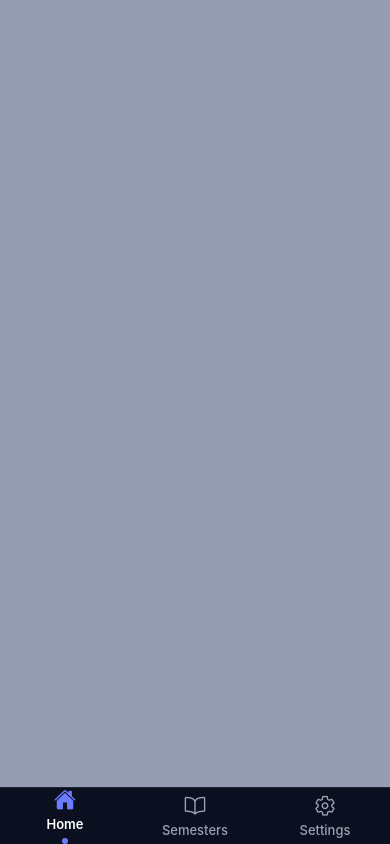
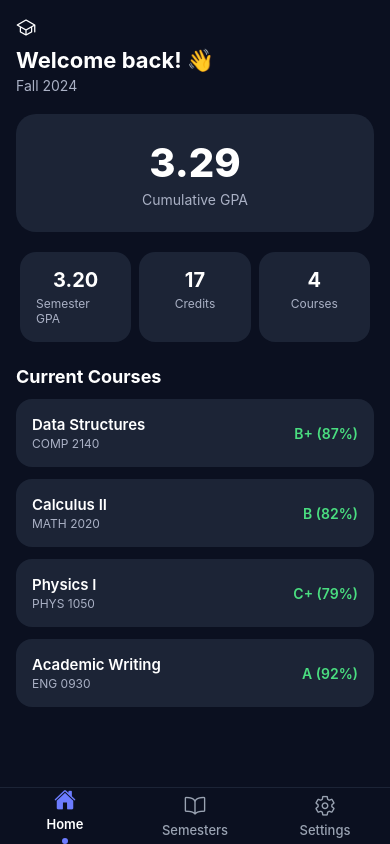
Before and after one commit to zksd53/GradeTrack, a React Native app: screen / in a window 390 px wide. Built offline with nearby package versions, Linux system fonts and the light colour scheme.

Commit message:
Now all the pages are getting represented good work. Now need to Align all the pages

```diff
--- a/src/Root.js
+++ b/src/Root.js
@@ -2,9 +2,9 @@ import { View, StyleSheet } from "react-native";
 import { useState } from "react";
 
 // Screens
-// import HomeScreen from "./src/screens/HomeScreen";
-// import SemestersScreen from "./src/screens/SemestersScreen";
-// import SettingsScreen from "./src/screens/SettingsScreen";
+import HomeScreen from "./screens/HomeScreen";
+import SemestersScreen from "./screens/SemestersScreen";
+import SettingsScreen from "./screens/SettingsScreen.js";
 
 // // Layout & UI
 // import MainLayout from "./src/layout/MainLayout";
@@ -16,25 +16,26 @@ export default function Root() {
     const renderScreen = () => {
         switch (activeTab) {
             case "home":
-        // return <HomeScreen />;
+            return <HomeScreen />;
             case "semesters":
-        // return <SemestersScreen />;
+                return <SemestersScreen />;
             case "settings":
-        // return <SettingsScreen />;
+                return <SettingsScreen />;
             default:
-        // return <HomeScreen />;
+            return <HomeScreen />;
         }
     };
 
     return (
         <View style={styles.container}>
-      {/* Scrollable Content */}
-      {/* <MainLayout>
+            {/* ONLY ONE screen at a time */}
             {renderScreen()}
-      </MainLayout> */}
 
-      {/* Fixed Bottom Tabs */}
-      <BottomTabBar activeTab={activeTab} onChangeTab={setActiveTab} />
+            {/* Bottom tabs always visible */}
+            <BottomTabBar
+                activeTab={activeTab}
+                setActiveTab={setActiveTab}
+            />
         </View>
     );
 }
--- a/src/screens/HomeScreen.js
+++ b/src/screens/HomeScreen.js
@@ -1,123 +1,181 @@
 import { View, Text, StyleSheet, ScrollView } from "react-native";
-import { useState } from "react";
-
-import StatCard from "../components/StatCard";
-import CourseCard from "../components/CourseCard";
+import { Ionicons } from "@expo/vector-icons";
 
 export default function HomeScreen() {
-  const [selectedCourse, setSelectedCourse] = useState(null);
-
-  const courses = [
-    {
-      title: "Data Structures",
-      code: "COMP 2140",
-      grade: "B+ (87%)",
-      credits: 3,
-    },
-    {
-      title: "Calculus II",
-      code: "MATH 2020",
-      grade: "B (82%)",
-      credits: 4,
-    },
-    {
-      title: "Physics I",
-      code: "PHYS 1050",
-      grade: "C+ (79%)",
-      credits: 4,
-    },
-    {
-      title: "Academic Writing",
-      code: "ENG 0930",
-      grade: "A (92%)",
-      credits: 3,
-    },
-  ];
-
-  if (selectedCourse) {
-    return (
-      <CourseDetailScreen
-        course={selectedCourse}
-        onBack={() => setSelectedCourse(null)}
-      />
-    );
-  }
-
   return (
     <ScrollView
       style={styles.container}
-      contentContainerStyle={{ paddingBottom: 30 }}
+      contentContainerStyle={{ paddingBottom: 120 }}
       showsVerticalScrollIndicator={false}
     >
-      <Text style={styles.title}>Fall 2024</Text>
+      {/* Header */}
+      <View style={styles.header}>
+        <Ionicons name="school-outline" size={20} color="#FFF" />
+        <Text style={styles.welcome}>Welcome back! 👋</Text>
+        <Text style={styles.semester}>Fall 2024</Text>
+      </View>
 
-      {/* Primary GPA */}
-      <View style={styles.primaryCard}>
-        <Text style={styles.primaryValue}>3.29</Text>
-        <Text style={styles.primaryLabel}>Cumulative GPA</Text>
+      {/* Cumulative GPA */}
+      <View style={styles.gpaCard}>
+        <Text style={styles.gpaValue}>3.29</Text>
+        <Text style={styles.gpaLabel}>Cumulative GPA</Text>
       </View>
 
       {/* Stats */}
-      <View style={styles.row}>
-        <StatCard value="3.20" label="Semester GPA" />
-        <StatCard value="17" label="Credits" />
-        <StatCard value="4" label="Courses" />
+      <View style={styles.statsRow}>
+        <Stat value="3.20" label="Semester GPA" />
+        <Stat value="17" label="Credits" />
+        <Stat value="4" label="Courses" />
       </View>
 
-      {/* Courses */}
+      {/* Current Courses */}
       <Text style={styles.sectionTitle}>Current Courses</Text>
 
-      {courses.map((course) => (
-        <CourseCard
-          key={course.code}
-          title={course.title}
-          code={course.code}
-          grade={course.grade}
-          onPress={() => setSelectedCourse(course)}
-        />
-      ))}
+      <CourseCard
+        title="Data Structures"
+        code="COMP 2140"
+        grade="B+ (87%)"
+      />
+
+      <CourseCard
+        title="Calculus II"
+        code="MATH 2020"
+        grade="B (82%)"
+      />
+
+      <CourseCard
+        title="Physics I"
+        code="PHYS 1050"
+        grade="C+ (79%)"
+      />
+
+      <CourseCard
+        title="Academic Writing"
+        code="ENG 0930"
+        grade="A (92%)"
+      />
     </ScrollView>
   );
 }
 
+/* ---------- Small Components ---------- */
+
+function Stat({ value, label }) {
+  return (
+    <View style={styles.stat}>
+      <Text style={styles.statValue}>{value}</Text>
+      <Text style={styles.statLabel}>{label}</Text>
+    </View>
+  );
+}
+
+function CourseCard({ title, code, grade }) {
+  return (
+    <View style={styles.courseCard}>
+      <View>
+        <Text style={styles.courseTitle}>{title}</Text>
+        <Text style={styles.courseCode}>{code}</Text>
+      </View>
+
+      <Text style={styles.grade}>{grade}</Text>
+    </View>
+  );
+}
+
+/* ---------- Styles ---------- */
+
 const styles = StyleSheet.create({
   container: {
-    flex: 1,
     backgroundColor: "#0B1020",
-    padding: 20,
+    padding: 16,
   },
-  title: {
-    color: "#FFFFFF",
-    fontSize: 26,
-    fontWeight: "600",
+
+  header: {
     marginBottom: 20,
   },
-  primaryCard: {
+  welcome: {
+    fontSize: 22,
+    fontWeight: "700",
+    color: "#FFF",
+    marginTop: 8,
+  },
+  semester: {
+    fontSize: 14,
+    color: "#AAB1C5",
+    marginTop: 4,
+  },
+
+  gpaCard: {
     backgroundColor: "#1C2436",
-    borderRadius: 16,
-    paddingVertical: 26,
+    borderRadius: 20,
+    padding: 24,
     alignItems: "center",
     marginBottom: 20,
   },
-  primaryValue: {
-    color: "#FFFFFF",
-    fontSize: 36,
-    fontWeight: "700",
+  gpaValue: {
+    fontSize: 40,
+    fontWeight: "800",
+    color: "#FFF",
   },
-  primaryLabel: {
-    color: "#9AA3B2",
-    marginTop: 6,
+  gpaLabel: {
     fontSize: 14,
+    color: "#AAB1C5",
+    marginTop: 4,
   },
-  row: {
+
+  statsRow: {
     flexDirection: "row",
-    gap: 12,
+    justifyContent: "space-between",
     marginBottom: 24,
   },
+  stat: {
+    flex: 1,
+    backgroundColor: "#1C2436",
+    borderRadius: 16,
+    padding: 16,
+    alignItems: "center",
+    marginHorizontal: 4,
+  },
+  statValue: {
+    fontSize: 20,
+    fontWeight: "700",
+    color: "#FFF",
+  },
+  statLabel: {
+    fontSize: 12,
+    color: "#AAB1C5",
+    marginTop: 4,
+  },
+
   sectionTitle: {
-    color: "#FFFFFF",
     fontSize: 18,
+    fontWeight: "700",
+    color: "#FFF",
+    marginBottom: 12,
+  },
+
+  courseCard: {
+    backgroundColor: "#1C2436",
+    borderRadius: 16,
+    padding: 16,
+    flexDirection: "row",
+    justifyContent: "space-between",
+    alignItems: "center",
+    marginBottom: 12,
+  },
+  courseTitle: {
+    fontSize: 15,
     fontWeight: "600",
-    marginBottom: 14,
+    color: "#FFF",
+  },
+  courseCode: {
+    fontSize: 12,
+    color: "#AAB1C5",
+    marginTop: 2,
+  },
+  grade: {
+    fontSize: 14,
+    fontWeight: "600",
+    color: "#4ADE80",
   },
 });
--- a/src/screens/SemestersScreen.js
+++ b/src/screens/SemestersScreen.js
@@ -1,23 +1,217 @@
-import { View, Text, StyleSheet } from "react-native";
+import { View, Text, StyleSheet, Pressable } from "react-native";
+import { Ionicons } from "@expo/vector-icons";
 
 export default function SemestersScreen() {
   return (
     <View style={styles.container}>
-      <Text style={styles.text}>Semesters</Text>
+      {/* Header */}
+      <Text style={styles.header}>Semesters</Text>
+
+      {/* Add Semester Button */}
+      <Pressable style={styles.addButton}>
+        <Ionicons name="add" size={20} color="#FFF" />
+        <Text style={styles.addText}>Add New Semester</Text>
+      </Pressable>
+
+      {/* Semester Cards */}
+      <SemesterCard
+        gpa="3.20"
+        title="Fall 2024"
+        courses="3 courses"
+        credits="10 credits"
+        status="In Progress"
+        current
+      />
+
+      <SemesterCard
+        gpa="3.43"
+        title="Spring 2024"
+        courses="2 courses"
+        credits="7 credits"
+        status="Completed"
+      />
+
+      <SemesterCard
+        gpa="0.00"
+        title="Fall 2023"
+        courses="0 courses"
+        credits="0 credits"
+        status="Completed"
+        empty
+      />
     </View>
   );
 }
 
+/* ---------- Semester Card ---------- */
+
+function SemesterCard({ gpa, title, courses, credits, status, current, empty }) {
+  return (
+    <Pressable style={styles.card}>
+      {/* GPA Circle */}
+      <View
+        style={[
+          styles.gpaCircle,
+          empty && { borderColor: "#D1D5DB" },
+        ]}
+      >
+        <Text style={styles.gpaText}>{gpa}</Text>
+      </View>
+
+      {/* Info */}
+      <View style={styles.info}>
+        <View style={styles.row}>
+          <Text style={styles.title}>{title}</Text>
+          {current && <Badge text="Current" />}
+        </View>
+
+        <Text style={styles.meta}>
+          {courses} · {credits}
+        </Text>
+
+        <StatusBadge text={status} />
+      </View>
+
+      {/* Arrow */}
+      <Ionicons name="chevron-forward" size={20} color="#9AA3B2" />
+    </Pressable>
+  );
+}
+
+/* ---------- Small Components ---------- */
+
+function Badge({ text }) {
+  return (
+    <View style={styles.currentBadge}>
+      <Text style={styles.currentText}>{text}</Text>
+    </View>
+  );
+}
+
+function StatusBadge({ text }) {
+  const isProgress = text === "In Progress";
+  return (
+    <View
+      style={[
+        styles.statusBadge,
+        isProgress ? styles.progress : styles.completed,
+      ]}
+    >
+      <Text
+        style={[
+          styles.statusText,
+          isProgress ? styles.progressText : styles.completedText,
+        ]}
+      >
+        {text}
+      </Text>
+    </View>
+  );
+}
+
+/* ---------- Styles ---------- */
+
 const styles = StyleSheet.create({
   container: {
-    flex: 1,
-    backgroundColor: "#0B1020",
+    padding: 16,
+    backgroundColor: "#F7F8FC",
+  },
+  header: {
+    fontSize: 24,
+    fontWeight: "700",
+    marginBottom: 16,
+  },
+
+  addButton: {
+    flexDirection: "row",
     alignItems: "center",
     justifyContent: "center",
+    backgroundColor: "#7C6CF2",
+    padding: 16,
+    borderRadius: 16,
+    marginBottom: 20,
+    gap: 8,
   },
-  text: {
-    color: "#FFFFFF",
-    fontSize: 22,
+  addText: {
+    color: "#FFF",
+    fontSize: 15,
     fontWeight: "600",
   },
+
+  card: {
+    flexDirection: "row",
+    alignItems: "center",
+    backgroundColor: "#FFF",
+    padding: 16,
+    borderRadius: 16,
+    marginBottom: 16,
+  },
+
+  gpaCircle: {
+    width: 56,
+    height: 56,
+    borderRadius: 28,
+    borderWidth: 6,
+    borderColor: "#E6B84C",
+    alignItems: "center",
+    justifyContent: "center",
+    marginRight: 12,
+  },
+  gpaText: {
+    fontSize: 15,
+    fontWeight: "700",
+  },
+
+  info: {
+    flex: 1,
+  },
+  row: {
+    flexDirection: "row",
+    alignItems: "center",
+    gap: 8,
+  },
+  title: {
+    fontSize: 16,
+    fontWeight: "600",
+  },
+  meta: {
+    fontSize: 13,
+    color: "#6B7280",
+    marginVertical: 4,
+  },
+
+  currentBadge: {
+    backgroundColor: "#E0E7FF",
+    paddingHorizontal: 8,
+    paddingVertical: 2,
+    borderRadius: 6,
+  },
+  currentText: {
+    fontSize: 11,
+    color: "#4F46E5",
+    fontWeight: "600",
+  },
+
+  statusBadge: {
+    alignSelf: "flex-start",
+    paddingHorizontal: 10,
+    paddingVertical: 4,
+    borderRadius: 10,
+  },
+  progress: {
+    backgroundColor: "#E0ECFF",
+  },
+  completed: {
+    backgroundColor: "#E7F8ED",
+  },
+  statusText: {
+    fontSize: 12,
+    fontWeight: "600",
+  },
+  progressText: {
+    color: "#2563EB",
+  },
+  completedText: {
+    color: "#15803D",
+  },
 });
--- a/src/screens/SettingsScreen.js
+++ b/src/screens/SettingsScreen.js
@@ -1,23 +1,232 @@
-import { View, Text, StyleSheet } from "react-native";
+import { View, Text, StyleSheet, Pressable, Switch } from "react-native";
+import { Ionicons } from "@expo/vector-icons";
+import { useState } from "react";
 
 export default function SettingsScreen() {
+  const [darkMode, setDarkMode] = useState(false);
+
   return (
     <View style={styles.container}>
-      <Text style={styles.text}>Settings</Text>
+      {/* Header */}
+      <Text style={styles.header}>Settings</Text>
+
+      {/* Profile Card */}
+      <View style={styles.card}>
+        <View style={styles.avatar}>
+          <Text style={styles.avatarText}>Z</Text>
+        </View>
+
+        <View>
+          <Text style={styles.name}>Zaki Saud</Text>
+          <Text style={styles.email}>zakisaud2023@gmail.com</Text>
+
+          <View style={styles.badge}>
+            <Ionicons name="school-outline" size={14} color="#6C7CFF" />
+            <Text style={styles.badgeText}>GradeTrack User</Text>
+          </View>
+        </View>
+      </View>
+
+      {/* Stats */}
+      <View style={styles.statsRow}>
+        <Stat value="3" label="Semesters" />
+        <Stat value="5" label="Courses" />
+        <Stat value="19" label="Assessments" />
+      </View>
+
+      {/* Appearance */}
+      <Section title="APPEARANCE">
+        <Row
+          icon="sunny-outline"
+          title="Dark Mode"
+          subtitle="Toggle dark theme"
+          right={
+            <Switch
+              value={darkMode}
+              onValueChange={setDarkMode}
+            />
+          }
+        />
+      </Section>
+
+      {/* Data */}
+      <Section title="DATA">
+        <Row
+          icon="sync-outline"
+          title="Sync Data"
+          subtitle="Data syncs automatically"
+        />
+        <Row
+          icon="trash-outline"
+          title="Clear All Data"
+          subtitle="Delete all semesters, courses, and assessments"
+          danger
+        />
+      </Section>
+
+      {/* Account */}
+      <Section title="ACCOUNT">
+        <Row icon="help-circle-outline" title="Help & Support" />
+        <Row icon="shield-outline" title="Privacy" />
+        <Row icon="log-out-outline" title="Sign Out" />
+      </Section>
     </View>
   );
 }
 
+/* ---------- Small Components ---------- */
+
+function Section({ title, children }) {
+  return (
+    <View style={styles.section}>
+      <Text style={styles.sectionTitle}>{title}</Text>
+      <View style={styles.sectionCard}>{children}</View>
+    </View>
+  );
+}
+
+function Row({ icon, title, subtitle, right, danger }) {
+  return (
+    <Pressable style={styles.row}>
+      <View style={styles.rowLeft}>
+        <Ionicons
+          name={icon}
+          size={20}
+          color={danger ? "#E5484D" : "#6C7CFF"}
+        />
+        <View>
+          <Text style={[styles.rowTitle, danger && { color: "#E5484D" }]}>
+            {title}
+          </Text>
+          {subtitle && (
+            <Text style={styles.rowSubtitle}>{subtitle}</Text>
+          )}
+        </View>
+      </View>
+
+      {right ? right : <Ionicons name="chevron-forward" size={18} color="#9AA3B2" />}
+    </Pressable>
+  );
+}
+
+function Stat({ value, label }) {
+  return (
+    <View style={styles.stat}>
+      <Text style={styles.statValue}>{value}</Text>
+      <Text style={styles.statLabel}>{label}</Text>
+    </View>
+  );
+}
+
+/* ---------- Styles ---------- */
+
 const styles = StyleSheet.create({
   container: {
-    flex: 1,
-    backgroundColor: "#0B1020",
+    padding: 16,
+    backgroundColor: "#F7F8FC",
+  },
+  header: {
+    fontSize: 24,
+    fontWeight: "700",
+    marginBottom: 16,
+  },
+
+  card: {
+    flexDirection: "row",
+    backgroundColor: "#FFF",
+    padding: 16,
+    borderRadius: 16,
+    alignItems: "center",
+    marginBottom: 16,
+  },
+  avatar: {
+    width: 56,
+    height: 56,
+    borderRadius: 28,
+    backgroundColor: "#6C7CFF",
     alignItems: "center",
     justifyContent: "center",
+    marginRight: 12,
   },
-  text: {
-    color: "#FFFFFF",
+  avatarText: {
+    color: "#FFF",
     fontSize: 22,
+    fontWeight: "700",
+  },
+  name: {
+    fontSize: 16,
     fontWeight: "600",
   },
+  email: {
+    fontSize: 13,
+    color: "#6B7280",
+    marginVertical: 2,
+  },
+  badge: {
+    flexDirection: "row",
+    alignItems: "center",
+    marginTop: 4,
+  },
+  badgeText: {
+    marginLeft: 4,
+    color: "#6C7CFF",
+    fontSize: 12,
+  },
+
+  statsRow: {
+    flexDirection: "row",
+    justifyContent: "space-between",
+    marginBottom: 24,
+  },
+  stat: {
+    flex: 1,
+    backgroundColor: "#FFF",
+    padding: 16,
+    borderRadius: 16,
+    alignItems: "center",
+    marginHorizontal: 4,
+  },
+  statValue: {
+    fontSize: 20,
+    fontWeight: "700",
+  },
+  statLabel: {
+    fontSize: 12,
+    color: "#6B7280",
+  },
+
+  section: {
+    marginBottom: 24,
+  },
+  sectionTitle: {
+    fontSize: 13,
+    color: "#6B7280",
+    marginBottom: 8,
+  },
+  sectionCard: {
+    backgroundColor: "#FFF",
+    borderRadius: 16,
+  },
+
+  row: {
+    flexDirection: "row",
+    justifyContent: "space-between",
+    padding: 16,
+    alignItems: "center",
+    borderBottomWidth: 1,
+    borderBottomColor: "#F0F1F5",
+  },
+  rowLeft: {
+    flexDirection: "row",
+    alignItems: "center",
+    gap: 12,
+  },
+  rowTitle: {
+    fontSize: 15,
+    fontWeight: "500",
+  },
+  rowSubtitle: {
+    fontSize: 12,
+    color: "#6B7280",
+  },
 });
```
Lines whose indentation alone changed are shown as unchanged.
